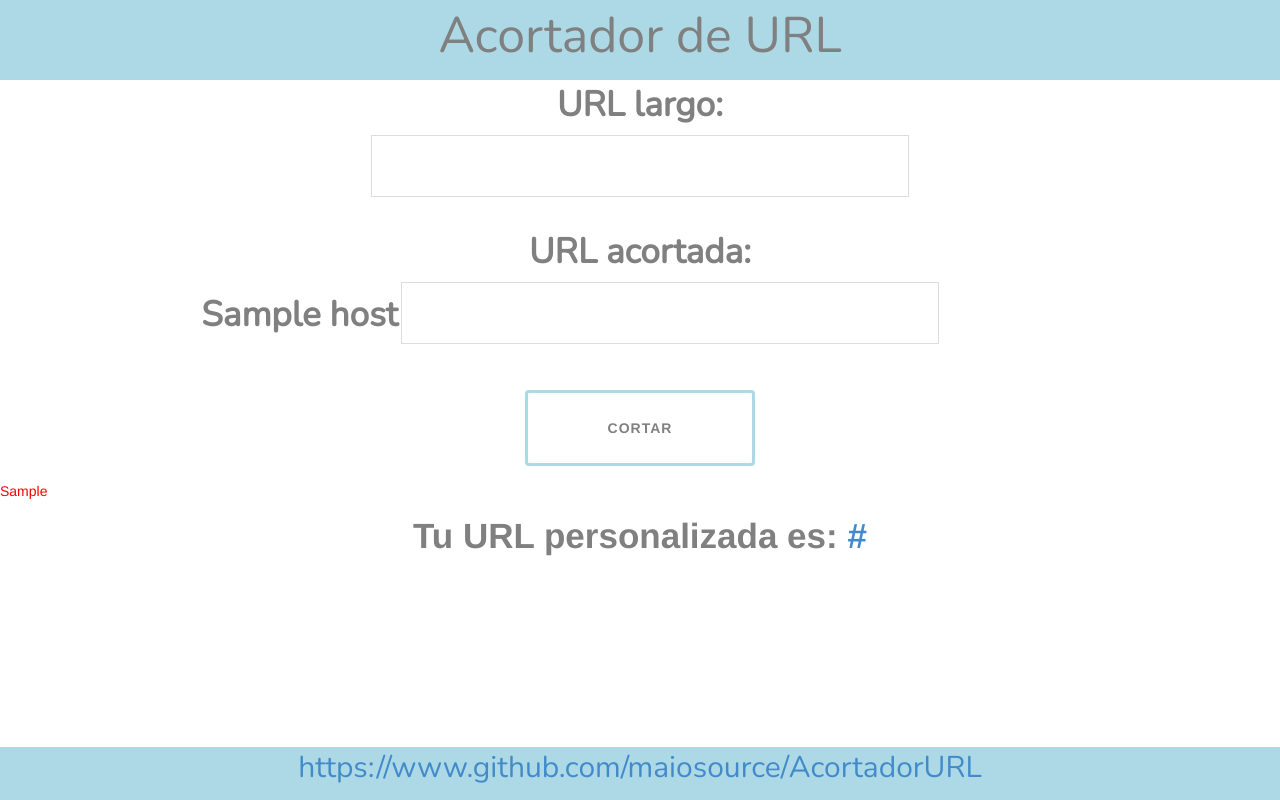
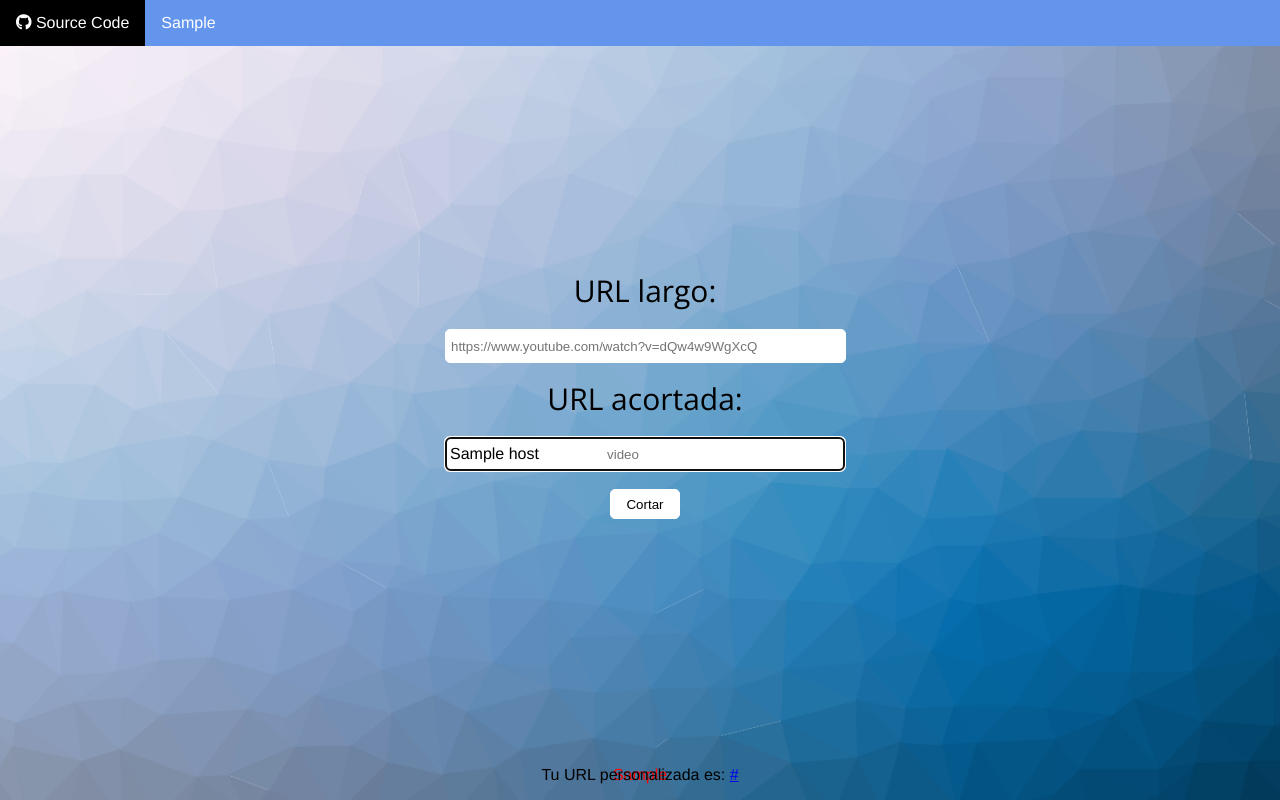
Before and after one commit to MaioSource/AcortadorURL, a Flask app: template templates/index.html in a window 1280 px wide. Run offline with Flask 2, Linux system fonts and the light colour scheme; the template is opened without the code that fills it: most values are stand-ins (such as "Sample title", 1, 10 or a date in 2020); parts of the project's set-up code (start-up, migrations or seed data) failed here and were passed over; some libraries are stand-ins or nearby versions.

Commit message:
[MOD] New design

```diff
--- a/app.py
+++ b/app.py
@@ -8,6 +8,8 @@ from flask_sqlalchemy import SQLAlchemy
 app = Flask(__name__)
 
 host="https://agustinmaio.cf/"
+dev_info = ["https://github.com/MaioSource","Agustín Maio".decode('utf-8')]
+source_code = "https://github.com/MaioSource/AcortadorURL"
 app.secret_key=os.urandom(24)
 app.config.from_pyfile('config.cfg')
 
@@ -38,9 +40,9 @@ def home():
                         db.session.commit()
                 else:
                         return render_template('index.html', host=host, yaUsado="URL personalizada ya se encuentra en uso.")
-                return render_template('index.html', host=host, urlCorto=url_personalizada)
+                return render_template('index.html', host=host, urlCorto=url_personalizada, dev_info=dev_info, source_code=source_code)
 
-        return render_template('index.html', host=host)
+        return render_template('index.html', host=host, dev_info=dev_info, source_code=source_code)
 
 @app.route('/<urlCorta>', methods=['GET', 'POST'])
 def redireccionar(urlCorta):
--- a/static/css/css.css
+++ b/static/css/css.css
@@ -1,108 +1,211 @@
+.col-1 {width: 8.33%;}
+.col-2 {width: 16.66%;}
+.col-3 {width: 25%;}
+.col-4 {width: 33.33%;}
+.col-5 {width: 41.66%;}
+.col-6 {width: 50%;}
+.col-7 {width: 58.33%;}
+.col-8 {width: 66.66%;}
+.col-9 {width: 75%;}
+.col-10 {width: 83.33%;}
+.col-11 {width: 91.66%;}
+.col-12 {width: 100%;}
+
 body {
- 	background-color: white;
+  width: 100%;
+  height: 100%;
+	margin: 0;
+	font-family: 'Helvetica';
+  background-image: url("../img/bg.png");
+  background-attachment: fixed;
+  background-position: center center;
+  background-repeat: no-repeat;
   background-size: cover;
-	height: 100%;
-	background-repeat: no-repeat;
-	text-align: left;
 }
 
-.rectangulo
-{
-	width:100%;
-	height: 80px;
-	background-color: lightblue;
-}
-.titulo
-{
-	font-family: 'Nunito', sans-serif;
-	text-align: center;
-	font-size: 50px;
-	color: grey;
-}
-.sAcortar
-{
-	font-family: 'Nunito', sans-serif;
-	text-align: center;
-}
-.Acortado
-{
-	font-family: 'Nunito', sans-serif;
-	text-align: center;
-}
-label {
-	font-size: 2.5em;
-	color: grey;
+html {
+  width: 100%;
+  height: 100%;
 }
 
-input {
-	font-size: 2em;
-}
-.color{
-	color: grey;
-	font-size: 3em;
+.container {
+  margin: 0 auto;
 }
 
-.style-1 input[type="text"]
-{
-  padding: 0.1px;
-  border: solid 1px #dcdcdc;
-  transition: box-shadow 0.3s, border 0.3s;
-  background-color: transparent;
-  color: black;
-  font-size: 3em;
-}
-.style-1 input[type="text"]:focus,
-.style-1 input[type="text"].focus {
-  border: solid 1px #707070;
-  box-shadow: 0 0 5px 1px #969696;
+ul {
+  list-style-type: none;
+  margin: 0;
+  padding: 0;
+  overflow: hidden;
+  background-color: cornflowerblue;
 }
 
-.boton
-{
-	color:black;
+li {
+  float: left;
+}
+
+li a {
+  display: block;
+  color: white;
+  text-align: center;
+  padding: 14px 16px;
+  text-decoration: none;
+}
+
+li a:hover {
   background-color: black;
 }
-.pie
-{
+
+.barra{
   text-align: center;
-	font-size:30px;
-	color: grey;
-	font-family: 'Nunito', sans-serif;
+  padding: 14px 16px;
+  text-decoration: none;
+  color: white;
+  display: none !important;
+}
+
+.long-url{
+  margin-top: 15px;
+  margin-bottom: 15px;
+}
+
+#content{
+    position: absolute;
+    top:50%;
+    left:50%;
+    width:400px;
+    margin-left:-200px;
+    height:300px;
+    margin-top:-150px;
+    padding:5px;
+}
+
+.texto{
   display: block;
+  text-align: center;
+  font-size: 30px;
+  font-family: 'Open Sans', sans-serif;
+}
+
+#URLLargo{
+  width: 98%;
+  background-color: white;
+  border: 1px solid white;
+  border-radius: 5px;
+  padding-left: 5px;
+  height: 30px;
+}
+#URLCorto{
+  display: block;
+  padding: 1px 1px 1px 161px;
+  width: 59%;
+  background-color: white;
+  border: 1px solid white;
+  border-radius: 5px;
+  height: 30px;
+}
+
+.input-box {
+  position: relative;
+}
+.unit {
   position: absolute;
+  display: block;
+  left: 5px;
+  top: 8px;
+  z-index: 9;
+}
+
+.if-elements{
+  position: absolute;
+  text-align: center;
   bottom: 0;
-	background-color: lightblue;
   width: 100%;
 }
-@media (max-width:770px) {
-	.titulo{
-		padding-top: 20px;
-		font-family: 'Nunito', sans-serif;
-		text-align: center;
-		font-size: 30px;
-		color: grey;
+
+.button{
+  border: 1px solid white;
+  border-radius: 5px;
+  background-color: white;
+  height: 30px;
+  width: 70px;
+  color: black;
 }
-	.sAcortar
-	{
-		padding-top: 20px;
-		font-family: 'Nunito', sans-serif;
-		text-align: center;
-		font-size:5px;
-	}
-	.pie
-	{
-		text-align: center;
-		font-size:12px;
-		color: grey;
-		font-family: 'Nunito', sans-serif;
-		display: block;
-		position: absolute;
-	  	bottom: 0;
-	 	background-color: lightblue;
-		width: 100%;
-	}
-	.small
-	{
-		padding-left: 130px;
+
+
+@-moz-document url-prefix() {
+  #URLCorto {
+    width: 53%;
+    padding: 1px 1px 1px 184px;
   }
 }
+
+/*
+  ##Device = Desktops
+  ##Screen = 1281px to higher resolution desktops
+*/
+
+@media (min-width: 1281px) {
+
+  //CSS
+
+}
+
+/*
+  ##Device = Laptops, Desktops
+  ##Screen = B/w 1025px to 1280px
+*/
+
+@media (min-width: 1025px) and (max-width: 1280px) {
+
+  //CSS
+
+}
+
+/*
+  ##Device = Tablets, Ipads (portrait)
+  ##Screen = B/w 768px to 1024px
+*/
+
+@media (min-width: 768px) and (max-width: 1024px) {
+
+  //CSS
+
+}
+
+/*
+  ##Device = Tablets, Ipads (landscape)
+  ##Screen = B/w 768px to 1024px
+*/
+
+@media (min-width: 768px) and (max-width: 1024px) and (orientation: landscape) {
+
+  //CSS
+
+}
+
+/*
+  ##Device = Low Resolution Tablets, Mobiles (Landscape)
+  ##Screen = B/w 481px to 767px
+*/
+
+@media (min-width: 481px) and (max-width: 767px) {
+
+  //CSS
+
+}
+
+/*
+  ##Device = Most of the Smartphones Mobiles (Portrait)
+  ##Screen = B/w 320px to 479px
+*/
+
+@media (min-width: 320px) and (max-width: 480px) {
+
+  .barra{
+    display: block !important;
+  }
+  li a{
+    display: none;
+  }
+}
--- a/templates/index.html
+++ b/templates/index.html
@@ -2,45 +2,60 @@
 <html>
 <head>
 	<title>Acortador URL</title>
-  <link href="https://fonts.googleapis.com/css?family=Nunito" rel="stylesheet">
-  <link href="{{ url_for('static', filename='css/css.css') }}" rel="stylesheet" type="text/css">
-  <link href="{{ url_for('static', filename='css/bootstrap.css') }}" rel="stylesheet" type="text/css">
-  <link href="{{ url_for('static', filename='css/component.css') }}" rel="stylesheet" type="text/css">
+	<meta charset="utf-8">
+	<link rel="stylesheet" type="text/css" href="static/css/css.css">
+	<link rel="stylesheet" href="https://use.fontawesome.com/releases/v5.8.1/css/all.css" integrity="sha384-50oBUHEmvpQ+1lW4y57PTFmhCaXp0ML5d60M1M7uH2+nqUivzIebhndOJK28anvf" crossorigin="anonymous">
+  	<link href="https://fonts.googleapis.com/css?family=Open+Sans" rel="stylesheet">
+  	<link rel="shortcut icon" href="{{ url_for('static', filename='img/icon.png') }}">
 </head>
-<body >
-<section class="rectangulo"><p class="titulo">Acortador de URL</p></section>
+<body>
+	<div class="conteiner col-12">
+		<nav>
+			<ul>
+				<li><i class="fas fa-bars barra"></i></li>
+				<li><a target="_blank" href="{{ source_code }}"><i class="fab fa-github"></i> Source Code</a></li>
+				<li><a target="_blank" href="{{ dev_info[0] }}">{{ dev_info[1] }}</a></li>
+			</ul>
+		</nav>
+	</div>
+	<div id="content">
 		<form method="post" class="style-1" action="">
-     <div class="sAcortar">
-     <span>
-     <label>URL largo:</label><br>
-      <input type="text" name="URLLargo" id="URLLargo">
-      <p></p> <br>
-      <label>URL acortada:</label><br>
-      <label style="margin-left: -140px;" class="small">{{host}}</label>
-      <input type="text" name="URLCorto" id="URLCorto">
-      </span>
+			<div class="long-url">
+				<div class="content-long">
+					<label class="texto">URL largo:</label>
+					<br>
+					<input type="text" name="URLLargo" id="URLLargo" placeholder="https://www.youtube.com/watch?v=dQw4w9WgXcQ" >
 				</div>
-      <p></p>
+			</div>
+			<div class="short-url">
+				<div class="content-short">
+					<label class="texto">URL acortada:</label>
+					<br>
+					<div class="input-box">
+					    <span class="unit">{{host}}</span>
+					    <input type="text" name="URLCorto" id="URLCorto" autofocus="autofocus" placeholder="video">
+					</div>
+				</div>
+			</div>
 			<div>
-      <center><br><button class="btn btn-1 btn-1b boton" type="submit">Cortar</button></center>
+		      	<center>
+		      		<br>
+		      		<button class="button" type="submit">Cortar</button>
+		      	</center>
 		    </div>
 		</form>
+	</div>
 	{% if yaUsado %}
-        <p style="color: red">{{yaUsado}}</p>
+			<p class="if-elements" style="color: red">{{yaUsado}}</p>
     {% endif %}
   	{% if not urlCorto %}
   	{% else %}
 	  	<center>
 		  	<p></p>
 		    <div>
-      <label>Tu URL personalizada es: <a href= "{{urlCorto}}" target="_blank"> {{urlCorto}}</a></label>
+		      	<p class="if-elements">Tu URL personalizada es: <a href= "{{urlCorto}}" target="_blank"> {{urlCorto}}</a></p>
 		    </div>
 	  	</center>
   	{% endif %}
-  <footer class="pie">
-  <a href="https://www.github.com/maiosource/AcortadorURL" >https://www.github.com/maiosource/AcortadorURL</a>
-  <p></p>
-  <p></p>
-  </footer>
 </body>
 </html>
```
Also changed, not shown: static/img/bg.jpg (deleted), static/img/bg.png (added), static/img/icon.png (added). Lines whose indentation alone changed are shown as unchanged.
